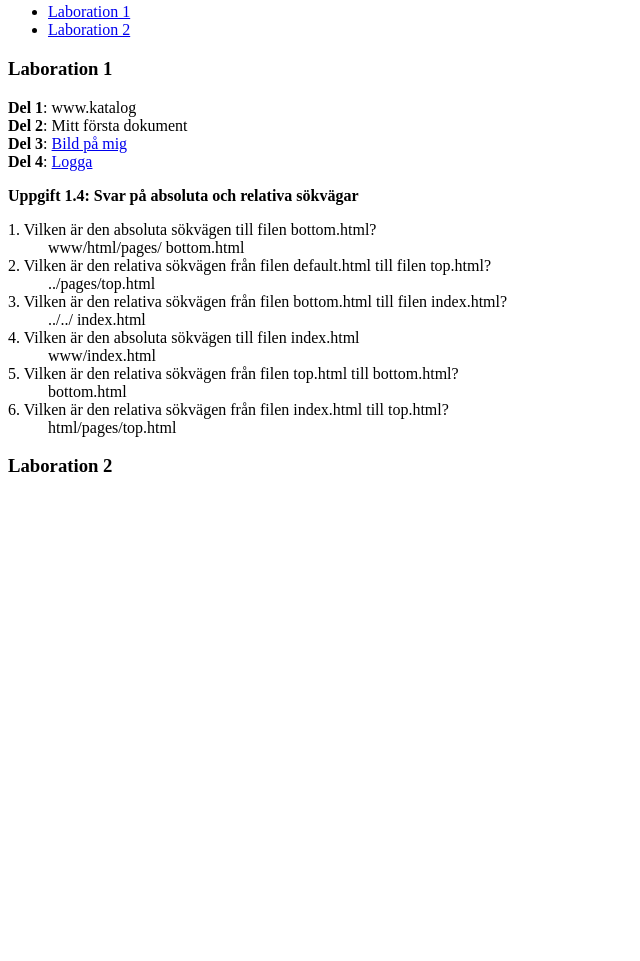
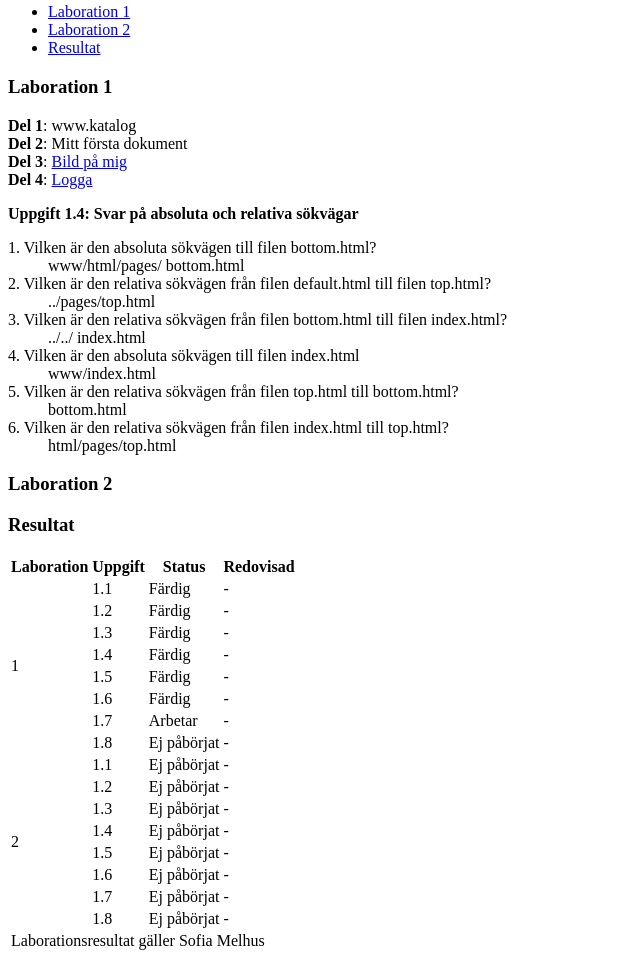
Before and after one commit to sofiamelhus/-1dv435-sm222jc.laborationer, a plain HTML site: page pages/laborationer.html in a window 1280 px wide. Shown: the part 208-1169 px from the top of the page, without its empty margins (0-640 px from the left). Before the commit the page ends 800 px from the top, so only its background shows below. Drawn offline with Linux system fonts and the light colour scheme.

Commit message:
skapat tabell

```diff
--- a/pages/laborationer.html
+++ b/pages/laborationer.html
@@ -20,6 +20,7 @@
     <ul>
         <li><a href="#laboration1">Laboration 1</a></li>
         <li><a href="#laboration2">Laboration 2</a></li>
+        <li><a href="#resultat">Resultat</a></li>
     </ul>
 
     <h3 id="laboration1">Laboration 1</h3>
@@ -29,7 +30,6 @@
     <br><strong>Del 3</strong>: <a href="presentation.html/#Bild">Bild på mig</a>
     <br><strong>Del 4</strong>: <a href="pics/Logga.png">Logga</a>
 
-    <!-- <p> får inte vara barn, hitta lösning-->
     <p>
     <strong>Uppgift 1.4: Svar på absoluta och relativa sökvägar</strong>
     </p>
@@ -49,5 +49,121 @@
     </dl>
 
     <h3 id="laboration2">Laboration 2</h3>
+
+    <h3 id="resultat">Resultat</h3>
+
+        <table>
+            <thead>
+                <tr>
+                    <th>Laboration</th>
+                    <th>Uppgift</th>
+                    <th>Status</th>
+                    <th>Redovisad</th>
+                </tr>
+            </thead>
+
+                <tr>
+                    <td rowspan="8">1</td>
+                    <td>1.1</td>
+                    <td>Färdig</td>
+                    <td>-</td>
+                </tr>
+
+                <tr>
+                    <td>1.2</td>
+                    <td>Färdig</td>
+                    <td>-</td>
+                </tr>
+
+                <tr>
+                    <td>1.3</td>
+                    <td>Färdig</td>
+                    <td>-</td>
+                </tr>
+
+                <tr>
+                    <td>1.4</td>
+                    <td>Färdig</td>
+                    <td>-</td>
+                </tr>
+
+                <tr>
+                    <td>1.5</td>
+                    <td>Färdig</td>
+                    <td>-</td>
+                </tr>
+
+                <tr>
+                    <td>1.6</td>
+                    <td>Färdig</td>
+                    <td>-</td>
+                </tr>
+
+                <tr>
+                    <td>1.7</td>
+                    <td>Arbetar</td>
+                    <td>-</td>
+                </tr>
+
+                <tr>
+                    <td>1.8</td>
+                    <td>Ej påbörjat</td>
+                    <td>-</td>
+                </tr>
+
+                <tr>
+                    <td rowspan="8">2</td>
+                    <td>1.1</td>
+                    <td>Ej påbörjat</td>
+                    <td>-</td>
+                </tr>
+
+                <tr>
+                    <td>1.2</td>
+                    <td>Ej påbörjat</td>
+                    <td>-</td>
+                </tr>
+
+                <tr>
+                    <td>1.3</td>
+                    <td>Ej påbörjat</td>
+                    <td>-</td>
+                </tr>
+
+                <tr>
+                    <td>1.4</td>
+                    <td>Ej påbörjat</td>
+                    <td>-</td>
+                </tr>
+
+                <tr>
+                    <td>1.5</td>
+                    <td>Ej påbörjat</td>
+                    <td>-</td>
+                </tr>
+
+                <tr>
+                    <td>1.6</td>
+                    <td>Ej påbörjat</td>
+                    <td>-</td>
+                </tr>
+
+                <tr>
+                    <td>1.7</td>
+                    <td>Ej påbörjat</td>
+                    <td>-</td>
+                </tr>
+
+                <tr>
+                    <td>1.8</td>
+                    <td>Ej påbörjat</td>
+                    <td>-</td>
+                </tr>
+
+                <tr>
+                    <td colspan="4">Laborationsresultat gäller Sofia Melhus</td>
+                </tr>
+        </table>
+
 </body>
 </html>
```
Also changed, not shown: pages/pics/Logga.png (added).
